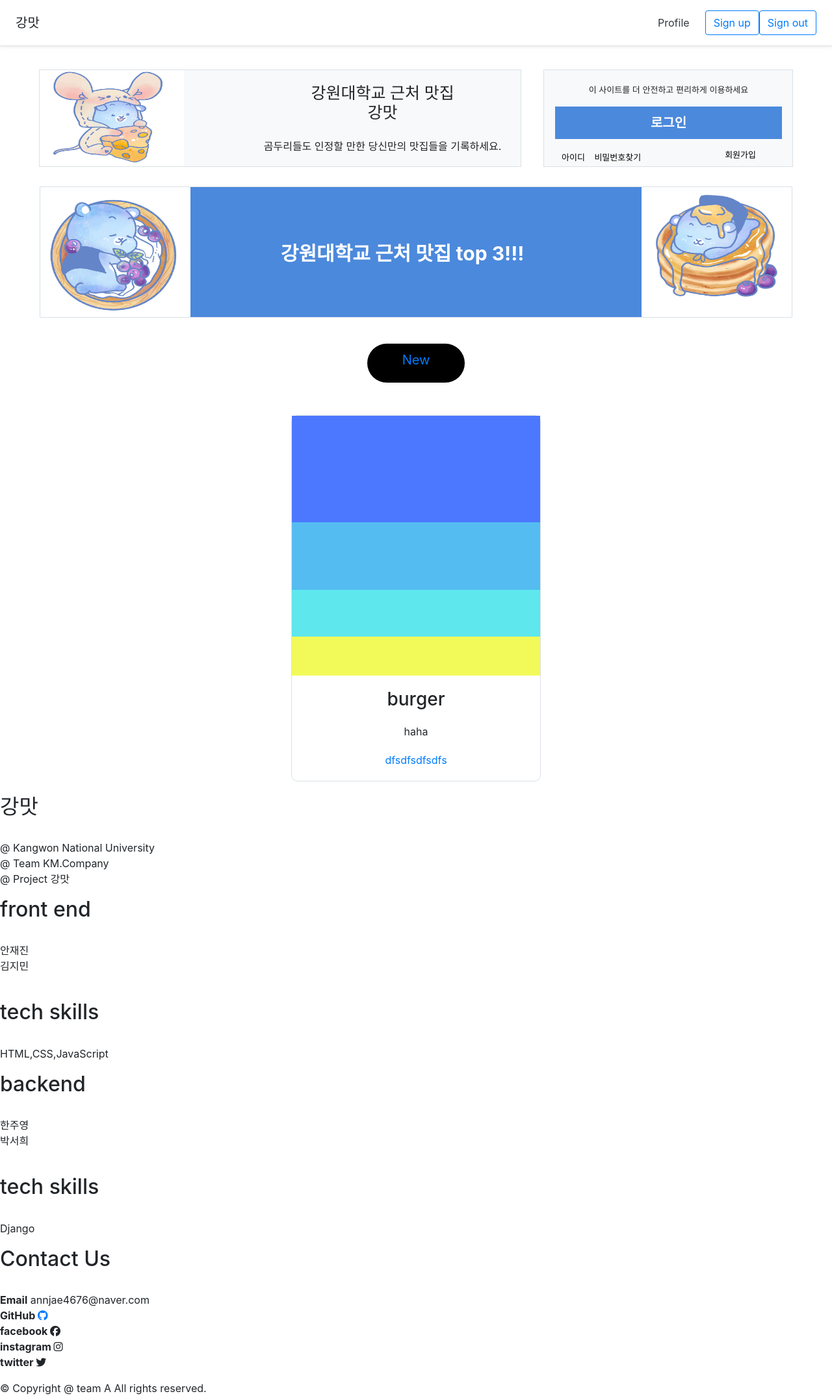
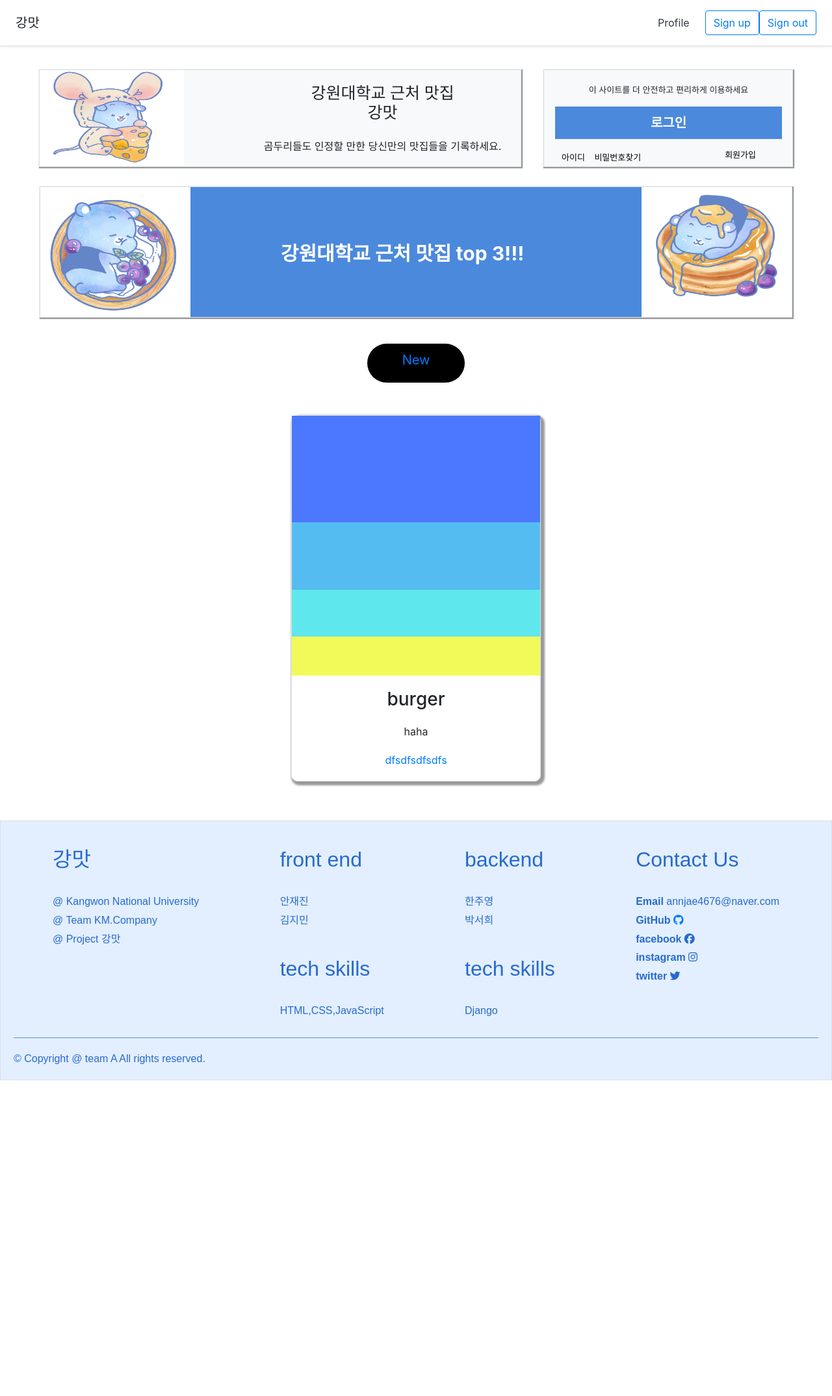
Before and after one commit to 0605Jimin/Hackathon_Project, a Django app: page /photolist/ in a window 1280 px wide. Shown: the whole page at 65% size. After the commit the page ends 1663 px from the top, so only its background shows below. Run offline with Django 4.2, Linux system fonts and the light colour scheme; data comes from the database, SQL or seed files in the repository; some libraries are stand-ins or nearby versions.

Commit message:
photo_board.css 수정

```diff
--- a/todolist/todolist/static/css/photo_board.css
+++ b/todolist/todolist/static/css/photo_board.css
@@ -100,6 +100,7 @@
 }
 /*map*/
 #info {
+  box-shadow: 1px 1px 1px 1px #999;
   border: 1px solid #dae1e6;
   margin: 20px;
   width: 58%;
@@ -131,6 +132,7 @@
 /*login*/
 
 .login {
+  box-shadow: 1px 1px 1px 1px #999;
   padding: 16px 16px 12px 17px;
   background-color: #f7f9fa;
   border: 1px solid #dae1e6;
@@ -188,6 +190,7 @@
 
 /* food_header */
 #top_container {
+  box-shadow: 1px 1px 1px 1px #999;
   border: 1px solid #dae1e6;
   width: 90.5%;
   background-color: #4B89DC;
@@ -237,6 +240,7 @@
 }
 
 .mainBox {
+    box-shadow: 3px 3px 3px 3px #999;
     width: 30%;
     border: 1px solid #dae1e6;
     text-align: center;
@@ -414,3 +418,71 @@ img {
   gap: 20px;
 
 }
+
+
+/* footer */
+#footer_box {
+  margin-top: 40px;
+  height: 400px;
+  background-color:  #E3EFFF;
+  border: 1px solid #dae1e6;
+  padding: 20px;
+}
+
+#footer_info {
+  margin-top: 20px;
+  display: flex;
+  flex-flow: wrap;
+  justify-content: space-between;
+  padding-bottom: 10px;
+  border-bottom: 1px solid #5990D9
+}
+
+#footer_info .circle {
+  display: inline-block;
+  width: 50px;
+  height: 50px;
+  background-color: #A2C5F2;
+  border-radius: 40px;
+}
+#footer_info .circle_box {
+
+}
+
+#footer_info .circle_right {
+
+}
+
+.footer_title {
+  margin-left: 60px;
+}
+.front_end_info {
+
+}
+
+.backend_info {
+
+}
+.other_info {
+  margin-right: 60px;
+}
+
+#footer_info h2 {
+  font-family: 'Source Sans Pro', sans-serif;
+  color: #276ACE;
+}
+
+#footer_info p {
+  font-family: 'Noto Sans KR', sans-serif;
+  line-height: 1.8em;
+  color: #276ACE;
+}
+
+
+.copyright {
+  font-family: 'Source Sans Pro', sans-serif;
+  color: #276ACE;
+  padding-top: 20px;
+}
+
+/* footer */
```
